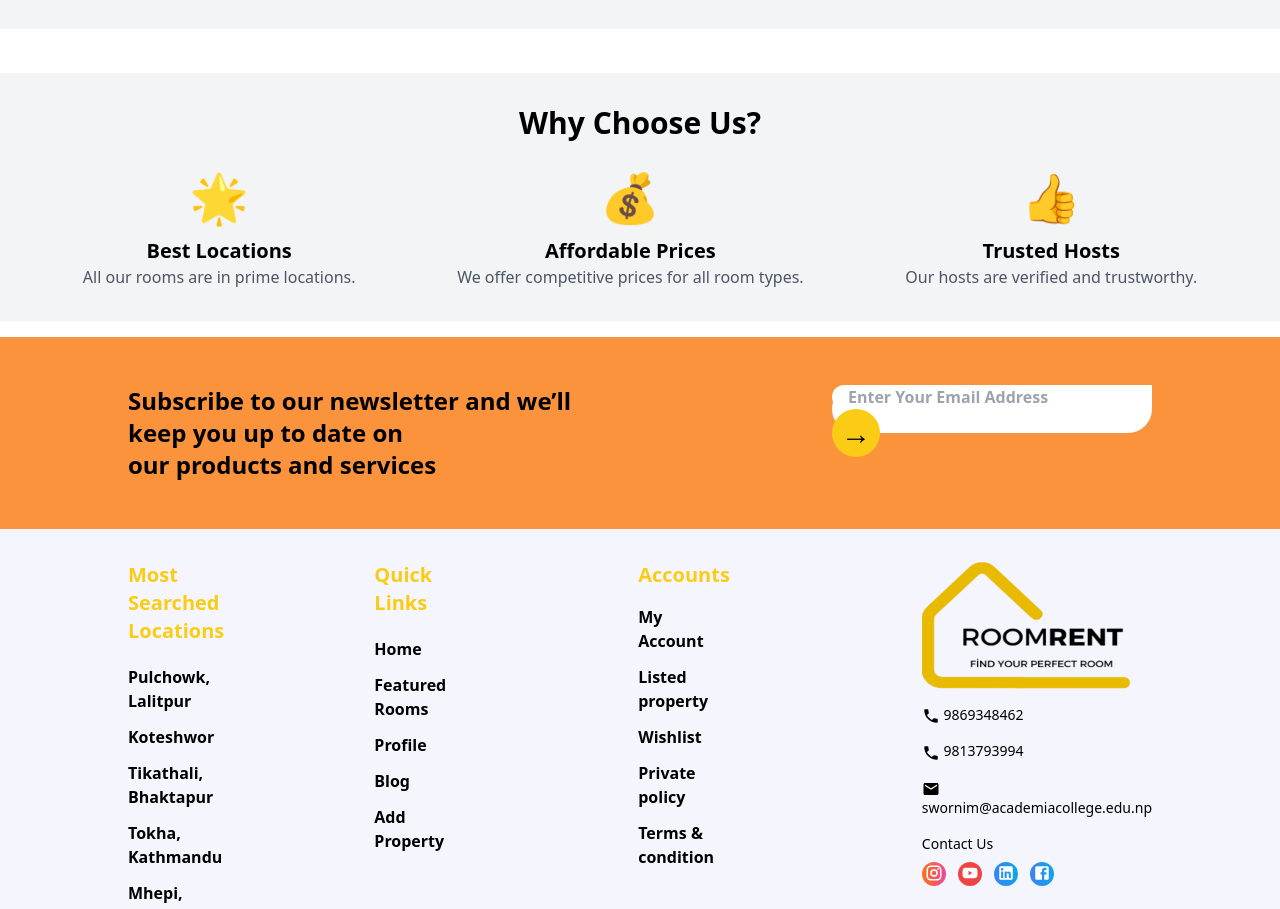
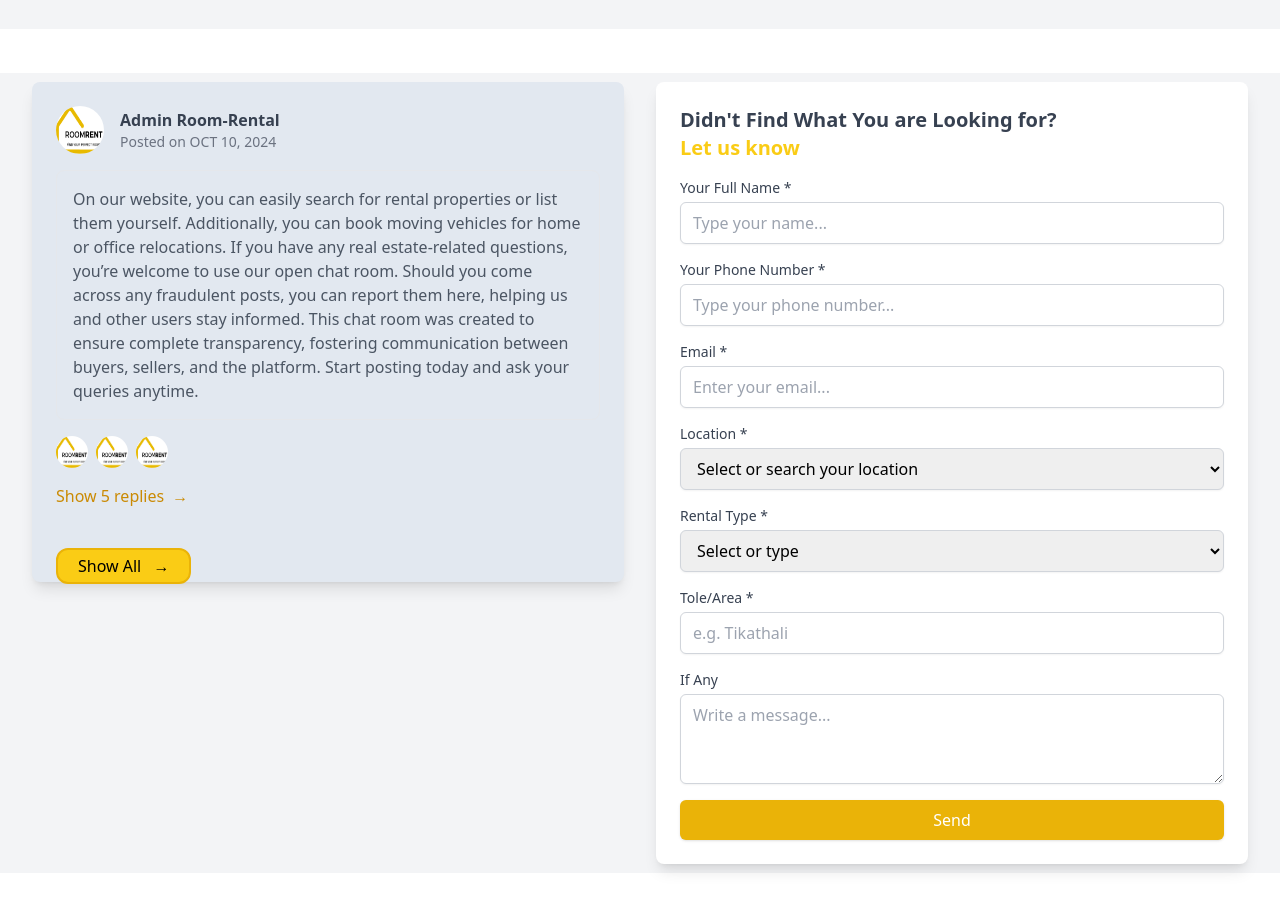
Before and after one commit to bhatta09/Room-Rental-System, a React (Vite) app: page / in a window 1280 px wide. Shown: the part 1340-2249 px from the top of the page. Built offline with nearby package versions, Linux system fonts and the light colour scheme.

Commit message:
let us know & agent section complete

```diff
--- /dev/null
+++ b/src/components/AgentCard.jsx
@@ -0,0 +1,15 @@
+
+const AgentCard = (props) => {
+  return (
+    <div className="rounded-lg mx-10">
+
+      <div className='flex flex-col bg-white gap-4 shadow-lg p-4'>
+       <img src={props.image} alt="" className="h-14 w-14 rounded-full justify-center ml-12 border-red-600 border-2"/>
+       <h2 className="text-xl font-semibold">{props.name}</h2>
+       <button className="text-yellow-400">{props.button}</button>
+      </div>
+    </div>
+  )
+}
+
+export default AgentCard;
--- /dev/null
+++ b/src/components/Letknow.jsx
@@ -0,0 +1,127 @@
+import img from "../assets/image.png"
+
+const LetKnow = () => {
+  return (
+    <div className="bg-gray-100 min-h-screen flex justify-center items-center">
+      <div className="container mx-auto px-8 grid md:grid-cols-2 gap-8">
+
+
+        <div className="bg-slate-200 p-6 rounded-lg shadow-lg h-[500px] ">
+          <div className="flex items-center space-x-4 mb-4">
+            <div className="">
+              <img src={img} alt="Admin Avatar"className="w-12 h-12 rounded-full"
+              />
+            </div>
+            <div>
+              <p className="font-semibold text-gray-700">Admin Room-Rental</p>
+              <p className="text-gray-500 text-sm">Posted on OCT 10, 2024</p>
+            </div>
+          </div>
+          <div className="bg-slate-200 p-4 rounded-lg border border-gray-200 text-gray-600">
+            <p>
+            On our website, you can easily search for rental properties or list them yourself.
+             Additionally, you can book moving vehicles for home or office relocations.
+              If you have any real estate-related questions, you’re welcome to use our open chat room.
+               Should you come across any fraudulent posts, you can report them here, helping us and other users stay informed.
+                This chat room was created to ensure complete transparency,
+            fostering communication between buyers, sellers, and the platform. Start posting today and ask your queries anytime.
+            </p>
+          </div>
+          <div className="flex items-center mt-4 space-x-2">
+            <img
+              src={img}
+              alt="Avatar 1"
+              className="w-8 h-8 rounded-full"
+            />
+            <img
+             src={img}
+              alt="Avatar 2"
+              className="w-8 h-8 rounded-full"
+            />
+            <img
+              src={img}
+              alt="Avatar 3"
+              className="w-8 h-8 rounded-full"
+            />
+
+          </div>
+          <div className="mt-4">
+            <button className="text-yellow-600 hover:text-yellow-800 flex items-center">
+              Show 5 replies <span className="ml-2">→</span>
+            </button>
+          </div>
+          <div className="mt-10 ">
+            <button className="bg-yellow-400 border-yellow-500 border-2 rounded-xl px-5 py-1">Show All <span className="ml-2">→</span></button>
+          </div>
+        </div>
+
+
+        <div className="bg-white p-6 rounded-lg shadow-lg w-4/4">
+          <h2 className="text-xl font-semibold text-gray-700 mb-4">Didn't Find What You are Looking for?<br /><span className="text-yellow-400"> Let us know</span></h2>
+          <form className="space-y-4">
+            <div>
+              <label className="block text-sm font-medium text-gray-700">Your Full Name *</label>
+              <input
+                type="text"
+                className="mt-1 block w-full px-3 py-2 border border-gray-300 rounded-md shadow-sm focus:ring-yellow-500 focus:border-yellow-500"
+                placeholder="Type your name..."
+              />
+            </div>
+            <div>
+              <label className="block text-sm font-medium text-gray-700">Your Phone Number *</label>
+              <input
+                type="text"
+                className="mt-1 block w-full px-3 py-2 border border-gray-300 rounded-md shadow-sm focus:ring-yellow-500 focus:border-yellow-500"
+                placeholder="Type your phone number..."
+              />
+            </div>
+            <div>
+              <label className="block text-sm font-medium text-gray-700">Email *</label>
+              <input
+                type="email"
+                className="mt-1 block w-full px-3 py-2 border border-gray-300 rounded-md shadow-sm focus:ring-yellow-500 focus:border-yellow-500"
+                placeholder="Enter your email..."
+              />
+            </div>
+            <div>
+              <label className="block text-sm font-medium text-gray-700">Location *</label>
+              <select className="mt-1 block w-full px-3 py-2 border border-gray-300 rounded-md shadow-sm focus:ring-yellow-500 focus:border-yellow-500">
+                <option>Select or search your location</option>
+              </select>
+            </div>
+            <div>
+              <label className="block text-sm font-medium text-gray-700">Rental Type *</label>
+              <select className="mt-1 block w-full px-3 py-2 border border-gray-300 rounded-md shadow-sm focus:ring-yellow-500 focus:border-yellow-500">
+                <option>Select or type</option>
+              </select>
+            </div>
+            <div>
+              <label className="block text-sm font-medium text-gray-700">Tole/Area *</label>
+              <input
+                type="text"
+                className="mt-1 block w-full px-3 py-2 border border-gray-300 rounded-md shadow-sm focus:ring-yellow-500 focus:border-yellow-500"
+                placeholder="e.g. Tikathali"
+              />
+            </div>
+            <div>
+              <label className="block text-sm font-medium text-gray-700">If Any</label>
+              <textarea
+                className="mt-1 block w-full px-3 py-2 border border-gray-300 rounded-md shadow-sm focus:ring-yellow-500 focus:border-yellow-500"
+                rows="3"
+                placeholder="Write a message..."
+              ></textarea>
+            </div>
+            <button
+              type="submit"
+              className="w-full bg-yellow-500 text-white py-2 px-4 rounded-md shadow hover:bg-yellow-600 transition duration-300"
+            >
+              Send
+            </button>
+          </form>
+        </div>
+      </div>
+    </div>
+  );
+};
+
+export default LetKnow;
--- a/src/pages/Home.jsx
+++ b/src/pages/Home.jsx
@@ -4,6 +4,9 @@ import PlaceIcon from "@mui/icons-material/Place";
 import HomeIcon from "@mui/icons-material/Home";
 import FeatureRoom from "../components/FeatureRoom";
 import AboutUs from "../components/AboutSection";
+import LetKnow from "../components/Letknow";
+import AgentCard from "../components/AgentCard";
+import img from "../assets/image.png"
 const Home = () => {
   return (
     <div className=" mt-3 flex flex-col gap-11  ">
@@ -100,6 +103,27 @@ const Home = () => {
       <section>
         <AboutUs />
       </section>
+      <section>
+        <LetKnow />
+      </section>
+      <section>
+      <div className='flex flex-row gap-96 mx-56'>
+<div>
+  <h2 className="text-2xl font-semibold">Get best from the agents</h2>
+</div>
+<div>
+  <button className="bg-yellow-400 border-yellow-500 border-2 rounded-xl px-5 py-1">View All <span className="ml-2">→</span></button>
+</div>
+      </div>
+       <div className="flex flex-wrap flex-row mx-10 my-10">
+<AgentCard image={img} name="Swornim Shrestha" button="view Profile → "/>
+<AgentCard image={img} name="Swornim Shrestha" button="view Profile → "/>
+<AgentCard image={img} name="Swornim Shrestha" button="view Profile → "/>
+<AgentCard image={img} name="Swornim Shrestha" button="view Profile → "/>
+<AgentCard image={img} name="Swornim Shrestha" button="view Profile → "/>
+
+       </div>
+      </section>
       {/* Why Choose Us Section */}
       <section className="p-8 bg-gray-100">
         <h2 className="text-3xl font-semibold text-center mb-8">
```
